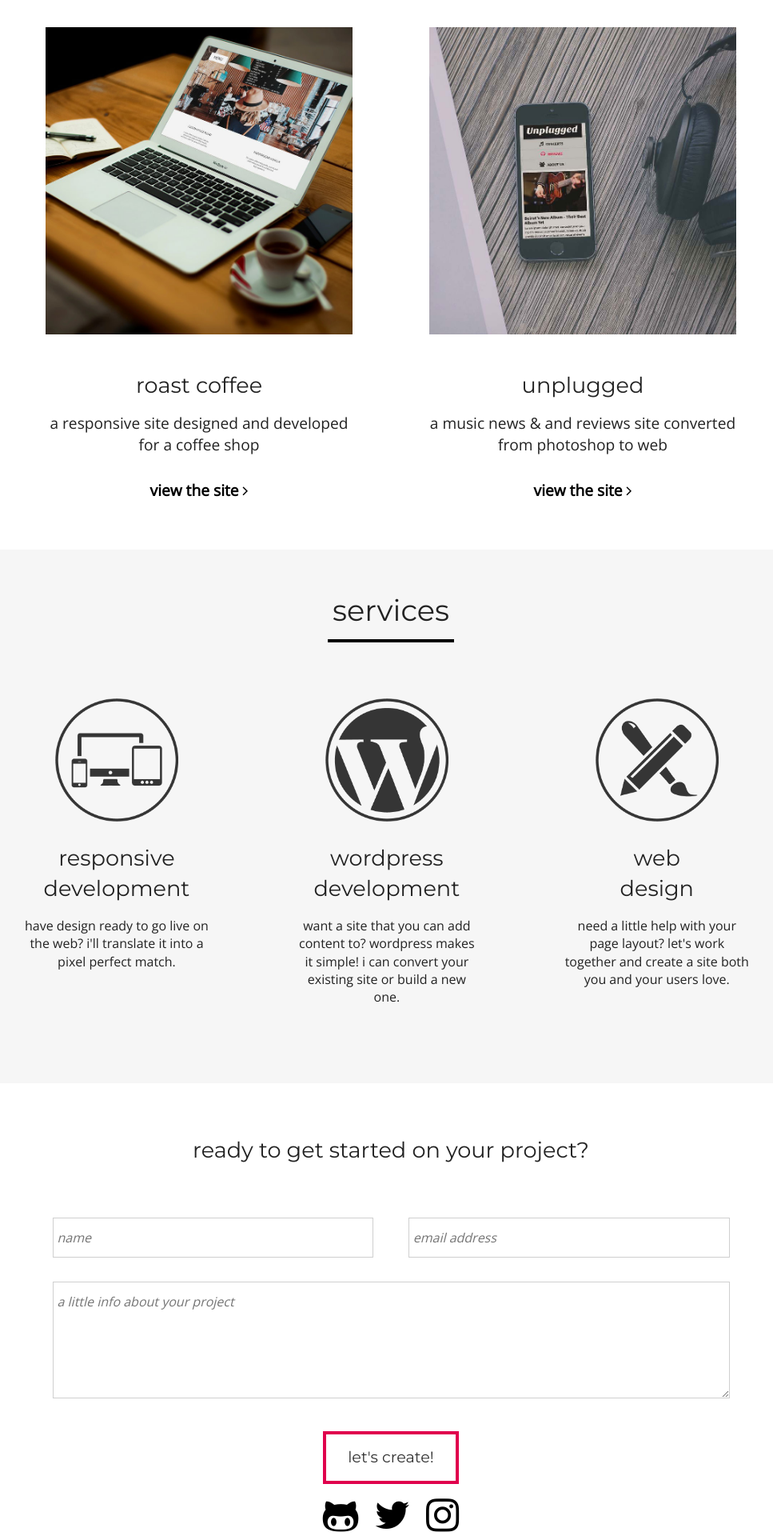
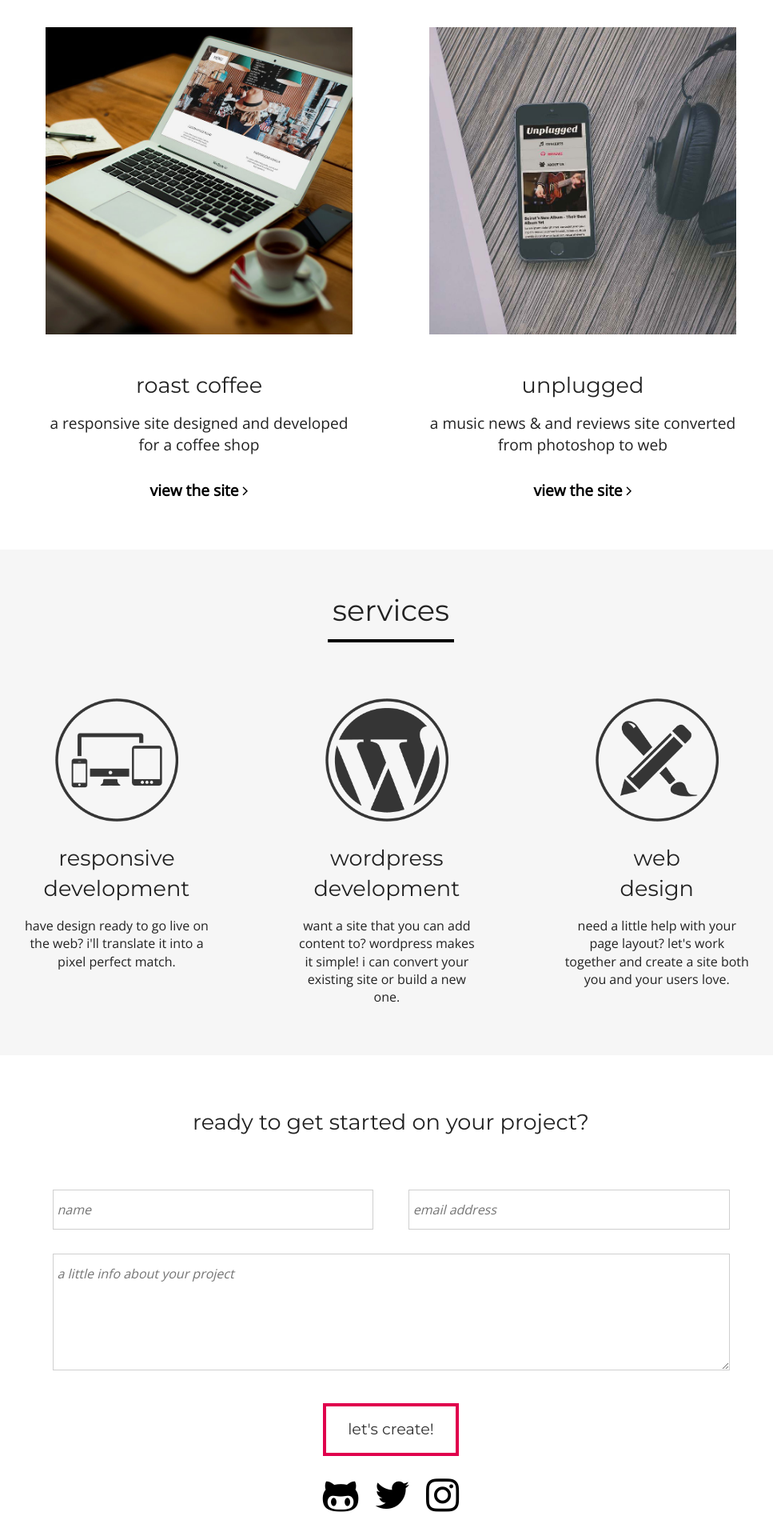
Before and after one commit to skiddhubbard/skiddhubbard.github.io, a Jekyll site: the page built from index.md, in a window 1280 px wide. Shown: the part 1397-3317 px from the top of the page at 80% size, without its empty margins (151-1118 px from the left). Built offline with Jekyll 4.4.1, drawn with Linux system fonts in a browser that asks for light colours; nearby versions of some CDN libraries; after the commit the page ends 3292 px from its top, so only the background shows below that.

Commit message:
padding edits

```diff
--- a/_sass/site/_base.scss
+++ b/_sass/site/_base.scss
@@ -347,7 +347,7 @@ header h3 {
 
 #contact {
   clear: both;
-  padding-bottom: 85px;
+  padding-bottom: 75px;
 }
 
 .contact-text h1 {
@@ -649,12 +649,6 @@ input {
     width: 90%;
   }
 
-  /***Contact***/
-
-  #contact {
-    padding-bottom: 75px;
-  }
-
   /***Footer**/
 
   .social li {
@@ -748,6 +742,7 @@ input {
 
   .services {
     max-width: 1200px;
+    padding-bottom: 0px;
     width: 80%;
   }
 
@@ -765,6 +760,7 @@ input {
   #contact {
     margin: auto;
     max-width: 1200px;
+    padding-bottom: 85px;
   }
 
   #contact-header {
```
